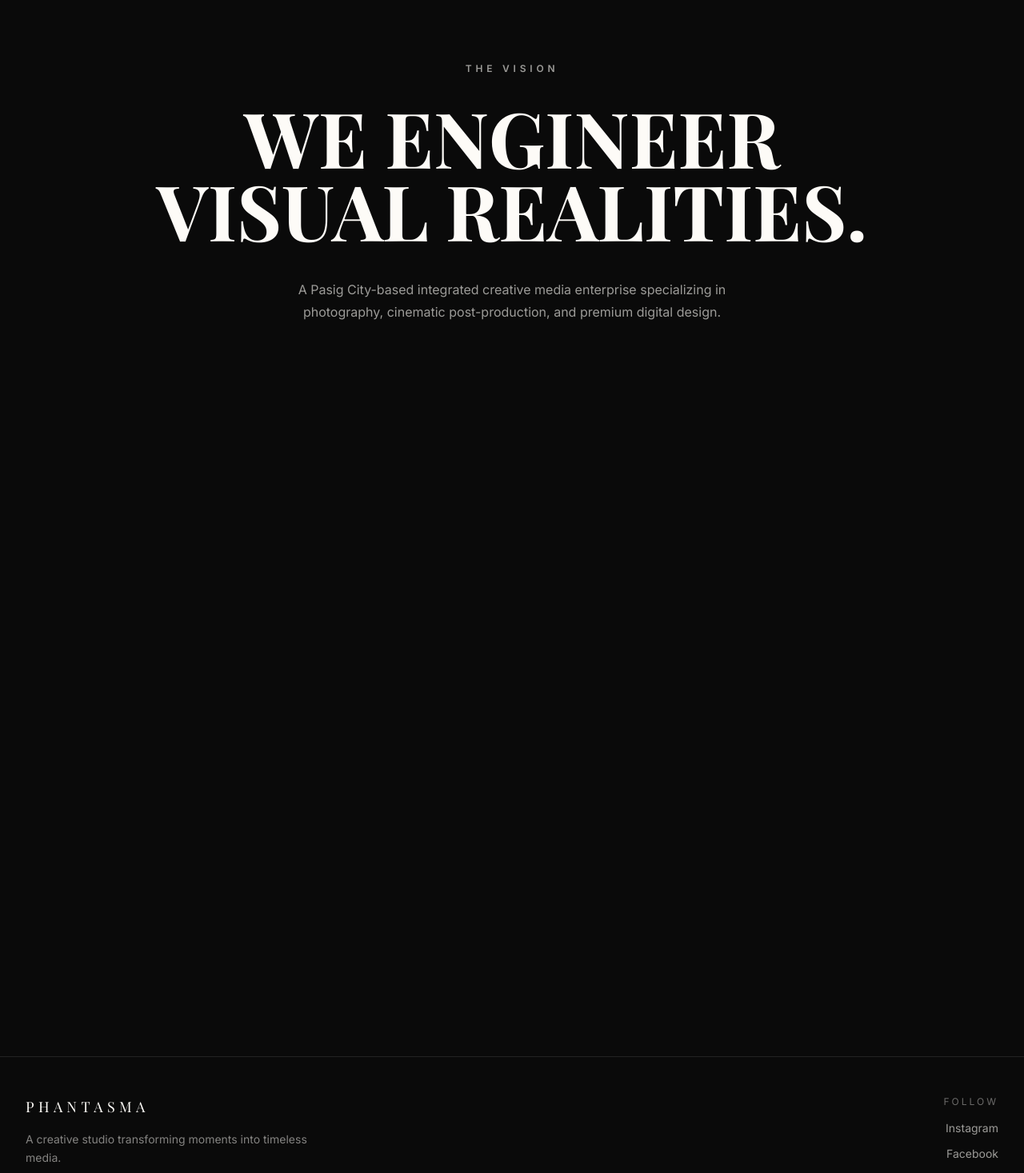
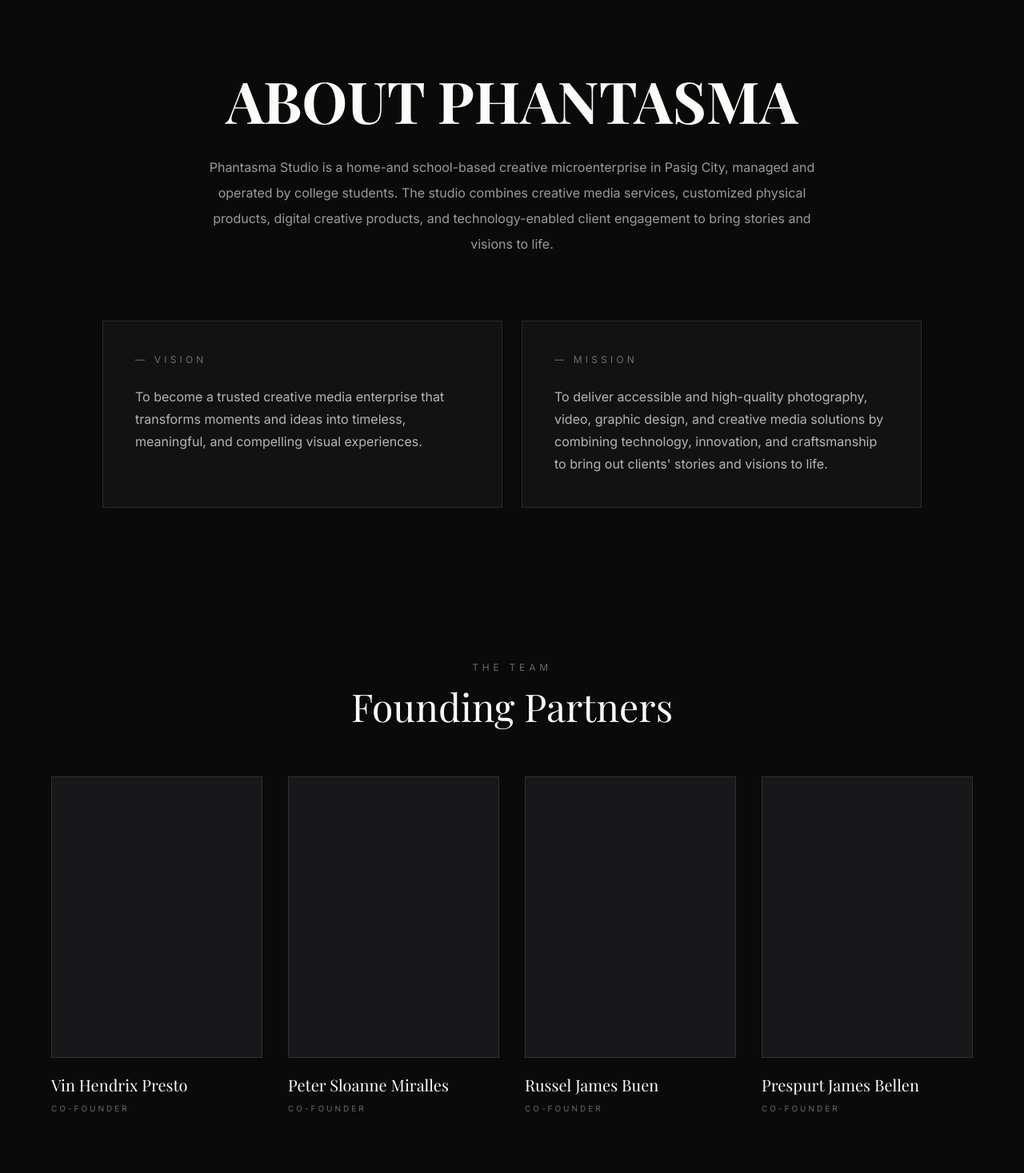
Before and after one commit to pj-c0der/PHANTASMA, a Next.js app in the folder frontend/: page /about in a window 1280 px wide. Shown: the part 120-1587 px from the top of the page at 80% size. Built offline with nearby package versions, Linux system fonts and the light colour scheme; a web font is replaced by a local one.

Commit message:
feat: rebuild about page with vision cards, team grid, and process timeline

```diff
--- a/frontend/src/app/about/page.tsx
+++ b/frontend/src/app/about/page.tsx
@@ -1,11 +1,198 @@
-import AboutHero from "@/components/about/AboutHero";
+"use client";
+
+import { motion } from "framer-motion";
+
+type Founder = {
+  name: string;
+  role: string;
+};
+
+type ProcessStep = {
+  number: string;
+  title: string;
+  description: string;
+};
+
+const founders: Founder[] = [
+  { name: "Vin Hendrix Presto", role: "CO-FOUNDER" },
+  { name: "Peter Sloanne Miralles", role: "CO-FOUNDER" },
+  { name: "Russel James Buen", role: "CO-FOUNDER" },
+  { name: "Prespurt James Bellen", role: "CO-FOUNDER" },
+];
+
+const processSteps: ProcessStep[] = [
+  {
+    number: "01",
+    title: "DISCOVER",
+    description: "Client discovers the studio through the website.",
+  },
+  {
+    number: "02",
+    title: "EXPLORE",
+    description: "Client views portfolio and services.",
+  },
+  {
+    number: "03",
+    title: "INQUIRE",
+    description: "Client submits project inquiry form.",
+  },
+  {
+    number: "04",
+    title: "BOOK",
+    description: "Client secures a schedule.",
+  },
+  {
+    number: "05",
+    title: "CREATE",
+    description: "Phantasma Studio handles the creative process.",
+  },
+  {
+    number: "06",
+    title: "DELIVER",
+    description:
+      "Client receives the completed digital or physical output.",
+  },
+];
 
 export default function AboutPage() {
   return (
-    <>
-      <AboutHero />
+    <div className="bg-brand-black pt-32">
+      {/* Intro & Vision / Mission */}
+      <motion.div
+        initial={{ opacity: 0, y: 30 }}
+        whileInView={{ opacity: 1, y: 0 }}
+        viewport={{ once: true, amount: 0.1 }}
+        transition={{ duration: 0.8, ease: "easeOut" }}
+      >
+        <section className="px-6 pb-24 lg:px-8">
+          <div className="mx-auto max-w-5xl text-center">
+            <h1 className="font-serif text-5xl font-bold leading-none text-brand-ivory sm:text-6xl lg:text-7xl">
+              ABOUT PHANTASMA
+            </h1>
+            <p className="mx-auto mt-8 max-w-3xl text-sm leading-8 text-brand-ivory/60 sm:text-base">
+              Phantasma Studio is a home-and school-based creative
+              microenterprise in Pasig City, managed and operated by college
+              students. The studio combines creative media services, customized
+              physical products, digital creative products, and
+              technology-enabled client engagement to bring stories and visions
+              to life.
+            </p>
+          </div>
 
-      <section id="founders" className="min-h-screen bg-brand-black" />
-    </>
+          <div className="mx-auto mt-20 grid max-w-5xl grid-cols-1 gap-6 md:grid-cols-2">
+            <div className="border border-brand-ivory/10 bg-brand-ivory/[0.03] p-10">
+              <p className="text-xs uppercase tracking-[0.35em] text-brand-ivory/40">
+                — VISION
+              </p>
+              <p className="mt-6 text-sm leading-7 text-brand-ivory/70 sm:text-base">
+                To become a trusted creative media enterprise that transforms
+                moments and ideas into timeless, meaningful, and compelling
+                visual experiences.
+              </p>
+            </div>
+
+            <div className="border border-brand-ivory/10 bg-brand-ivory/[0.03] p-10">
+              <p className="text-xs uppercase tracking-[0.35em] text-brand-ivory/40">
+                — MISSION
+              </p>
+              <p className="mt-6 text-sm leading-7 text-brand-ivory/70 sm:text-base">
+                To deliver accessible and high-quality photography, video,
+                graphic design, and creative media solutions by combining
+                technology, innovation, and craftsmanship to bring out
+                clients&apos; stories and visions to life.
+              </p>
+            </div>
+          </div>
+        </section>
+      </motion.div>
+
+      {/* The Team */}
+      <motion.div
+        initial={{ opacity: 0, y: 30 }}
+        whileInView={{ opacity: 1, y: 0 }}
+        viewport={{ once: true, amount: 0.1 }}
+        transition={{ duration: 0.8, ease: "easeOut" }}
+      >
+        <section className="px-6 py-24 lg:px-8">
+          <div className="mx-auto max-w-6xl">
+            <div className="text-center">
+              <p className="text-xs uppercase tracking-[0.4em] text-brand-ivory/40">
+                THE TEAM
+              </p>
+              <h2 className="mt-4 font-serif text-4xl text-brand-ivory sm:text-5xl">
+                Founding Partners
+              </h2>
+            </div>
+
+            <div className="mt-16 grid grid-cols-1 gap-8 sm:grid-cols-2 lg:grid-cols-4">
+              {founders.map((founder) => (
+                <div key={founder.name}>
+                  <div className="aspect-[3/4] w-full border border-brand-ivory/10 bg-zinc-900" />
+                  <h3 className="mt-5 font-serif text-xl text-brand-ivory">
+                    {founder.name}
+                  </h3>
+                  <p className="mt-2 text-[10px] uppercase tracking-[0.3em] text-brand-ivory/40">
+                    {founder.role}
+                  </p>
+                </div>
+              ))}
+            </div>
+          </div>
+        </section>
+      </motion.div>
+
+      {/* How It Works */}
+      <motion.div
+        initial={{ opacity: 0, y: 30 }}
+        whileInView={{ opacity: 1, y: 0 }}
+        viewport={{ once: true, amount: 0.1 }}
+        transition={{ duration: 0.8, ease: "easeOut" }}
+      >
+        <section className="px-6 py-24 lg:px-8">
+          <div className="mx-auto max-w-6xl">
+            <div className="text-center">
+              <p className="text-xs uppercase tracking-[0.4em] text-brand-ivory/40">
+                HOW IT WORKS
+              </p>
+              <h2 className="mt-4 font-serif text-4xl text-brand-ivory sm:text-5xl">
+                From Discovery to Delivery
+              </h2>
+            </div>
+
+            <div className="relative mt-20">
+              <span
+                aria-hidden="true"
+                className="absolute left-[8.333%] right-[8.333%] top-7 hidden border-t border-brand-ivory/15 md:block"
+              />
+
+              <div className="relative flex flex-col gap-12 md:flex-row md:gap-0">
+                {processSteps.map((step, index) => (
+                  <div
+                    key={step.number}
+                    className="flex flex-1 flex-col items-center px-0 text-center md:px-3"
+                  >
+                    <div
+                      className={`relative z-10 flex h-14 w-14 items-center justify-center rounded-full border text-xs tracking-[0.15em] ${
+                        index === processSteps.length - 1
+                          ? "border-brand-violet bg-brand-violet text-brand-ivory"
+                          : "border-brand-ivory/20 bg-brand-black text-brand-ivory/60"
+                      }`}
+                    >
+                      {step.number}
+                    </div>
+                    <h3 className="mt-6 font-serif text-sm uppercase tracking-[0.2em] text-brand-ivory">
+                      {step.title}
+                    </h3>
+                    <p className="mt-3 max-w-[15rem] text-xs leading-6 text-brand-ivory/50">
+                      {step.description}
+                    </p>
+                  </div>
+                ))}
+              </div>
+            </div>
+          </div>
+        </section>
+      </motion.div>
+    </div>
   );
 }
--- a/frontend/src/components/about/AboutHero.tsx
+++ /dev/null
@@ -1,40 +0,0 @@
-"use client";
-
-import { motion } from "framer-motion";
-
-export default function AboutHero() {
-  return (
-    <section className="flex min-h-[70vh] flex-col items-center justify-center bg-brand-black px-6 py-24 text-center">
-      <div className="mx-auto flex max-w-4xl flex-col items-center">
-        <motion.span
-          initial={{ opacity: 0, y: 30 }}
-          animate={{ opacity: 1, y: 0 }}
-          transition={{ duration: 0.8, delay: 0.2, ease: "easeOut" }}
-          className="text-xs font-semibold uppercase tracking-[0.4em] text-brand-ivory/60"
-        >
-          THE VISION
-        </motion.span>
-
-        <motion.h1
-          initial={{ opacity: 0, y: 30 }}
-          animate={{ opacity: 1, y: 0 }}
-          transition={{ duration: 0.8, delay: 0.4, ease: "easeOut" }}
-          className="mt-8 flex flex-col items-center font-serif text-6xl font-bold leading-[0.95] text-brand-ivory md:text-8xl"
-        >
-          <span>WE ENGINEER</span>
-          <span>VISUAL REALITIES.</span>
-        </motion.h1>
-
-        <motion.p
-          initial={{ opacity: 0, y: 30 }}
-          animate={{ opacity: 1, y: 0 }}
-          transition={{ duration: 0.8, delay: 0.6, ease: "easeOut" }}
-          className="mt-10 max-w-xl font-sans text-sm leading-7 text-brand-ivory/60 md:text-base"
-        >
-          A Pasig City-based integrated creative media enterprise specializing in
-          photography, cinematic post-production, and premium digital design.
-        </motion.p>
-      </div>
-    </section>
-  );
-}
```
